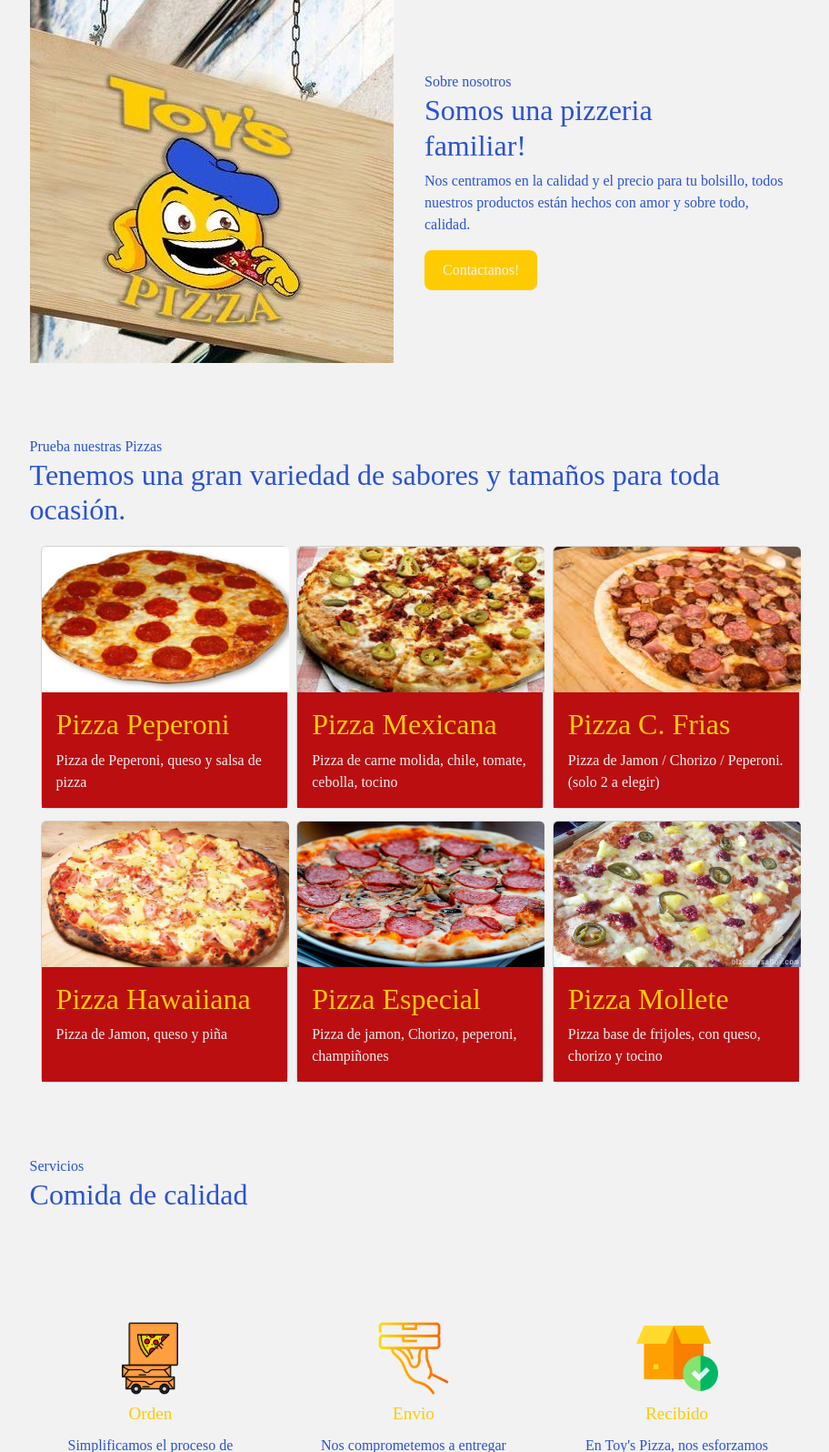
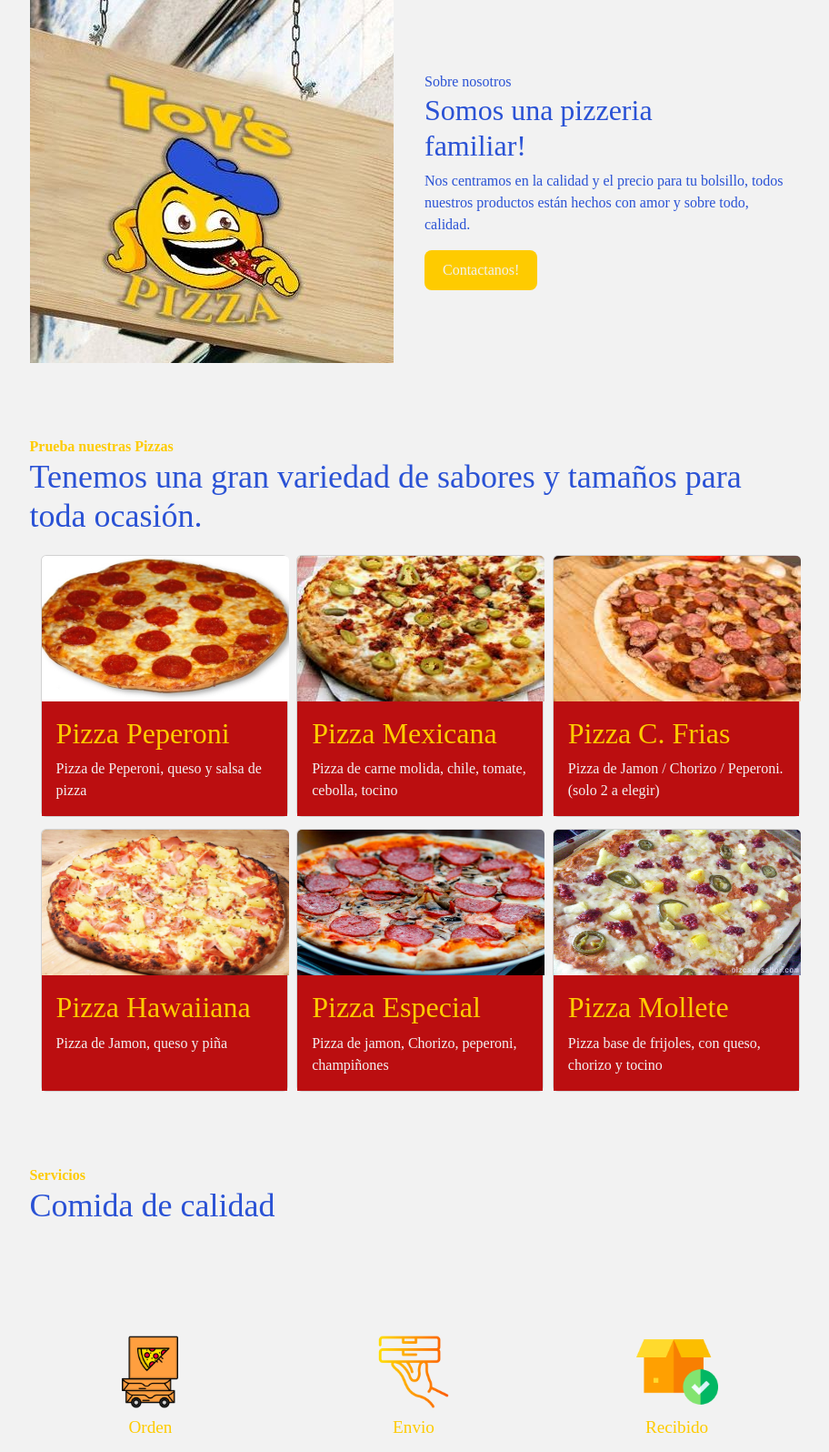
Before and after one commit to Sir-Fehane/Integrador, a PHP site: page /html/bootstrap.html in a window 1280 px wide. Shown: the part 855-2451 px from the top of the page at 91% size, without its empty margins (185-1097 px from the left). Run offline with PHP 8.4, Linux system fonts and the light colour scheme; some web fonts are replaced.

Commit message:
Update boot.css

```diff
--- a/INTEGRADORA/css/boot.css
+++ b/INTEGRADORA/css/boot.css
@@ -113,6 +113,18 @@ padding: 40px 17%;
     margin: 0.8rem 0 1.8rem;
     line-height: 1.7;
 }
+/*Pizzas*/
+.heading span{
+    color:var(--main-color);
+    font-weight: 600;
+}
+.heading h2{
+    font-size: var(--h2-font);
+}
+.heading p{
+    margin: 0.8rem 0 1.8rem;
+    line-height: 1.7;
+}
 /*Servicio*/
 .service-container{
     grid-gap: 1.5rem;
```
